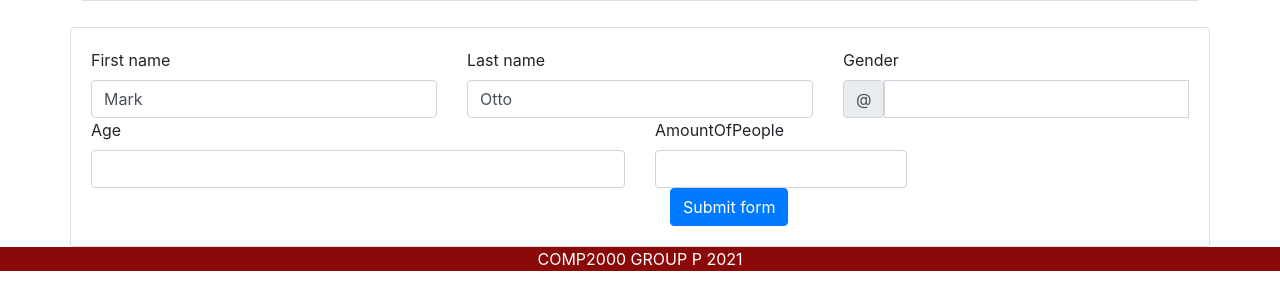
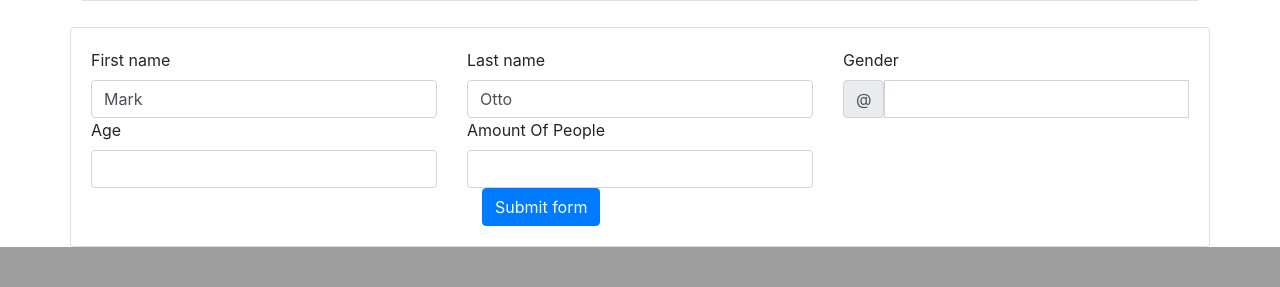
Before and after one commit to Will-Stewart/COMP2003-2020-GROUP-P-LHBS, a PHP site: page /createBooking.php in a window 1280 px wide. Shown: the part 1096-1383 px from the top of the page. After the commit the page ends 1343 px from the top, so only its background shows below. Run offline with PHP 8.4, Linux system fonts and the light colour scheme.

Commit message:
Fix footer.php

```diff
--- a/public/createBooking.php
+++ b/public/createBooking.php
@@ -32,15 +32,16 @@ include_once 'developmentNotice.php';
                                 </div>
                             </div>
                         </div>
-                        <div class="col-md-6">
+
+                        <div class="col-md-4">
                             <label for="validationCustom03" class="form-label">Age</label>
                             <input type="text" class="form-control" id="validationCustom03" required>
                             <div class="invalid-feedback">
                                 Please provide a valid Age.
                             </div>
                         </div>
-                        <div class="col-md-3">
-                            <label for="validationCustom05" class="form-label">AmountOfPeople</label>
+                        <div class="col-md-4">
+                            <label for="validationCustom05" class="form-label">Amount Of People</label>
                             <input type="text" class="form-control" id="validationCustom05" required>
                             <div class="invalid-feedback">
                                 Please provide the amount of people.
--- a/public/footer.php
+++ b/public/footer.php
@@ -1,12 +1,13 @@
 <style>
     .footer {
-        position: relative;
+        position: fixed;
         left: 0;
         bottom: 0;
         width: 100%;
         background-color: #8b0808;
         color: white;
         text-align: center;
+        font-family: "Droid Sans", sans-serif;
     }
 </style>
 
```
